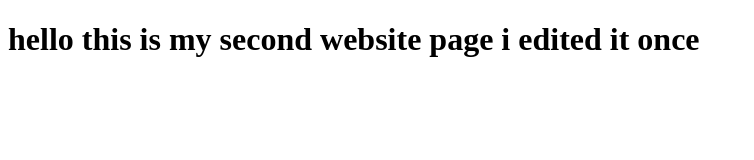
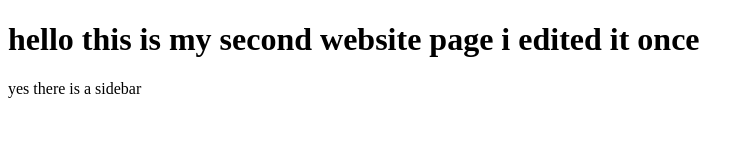
Before and after one commit to F9oOol11/my-travel-plans, a plain HTML site: page index.html in a window 1280 px wide. Shown: the whole page, without its empty margins (0-754 px from the left). Drawn offline with Linux system fonts and the light colour scheme.

Commit message:
sidebar added

```diff
--- a/index.html
+++ b/index.html
@@ -7,5 +7,6 @@
   </head>
   <body>
     <h1>hello this is my second website page i edited it once</h1>
+    <p>yes there is a sidebar</p>
   </body>
 </html>
```
Also changed, not shown: 1 other file.
